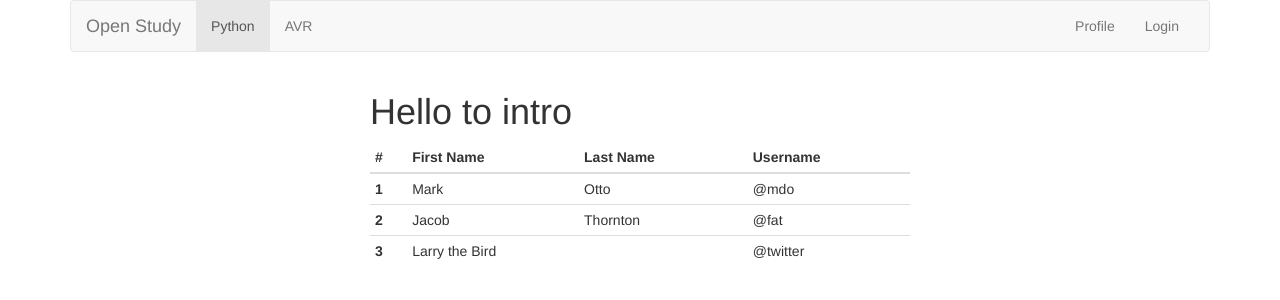
After one commit to saifulazad/myblog, a Python web app: template templates/topic.html in a window 1280 px wide. The commit adds this page. Shown: the top 300 px of the page. Run offline with Jinja, Linux system fonts and the light colour scheme; the template is opened without the code that fills it, so the values that code supplies are empty; some libraries are stand-ins or nearby versions.

Commit message:
dgdfgdfg

```diff
--- a/templates/base.html
+++ b/templates/base.html
@@ -4,53 +4,7 @@
 	<head>
 		<meta http-equiv="content-type" content="text/html; charset=UTF-8">
 		<meta charset="utf-8">
-		<title>Bootstrap 3 Template</title>
-<script>
-  // This is called with the results from from FB.getLoginStatus().
-
-
-  // This function is called when someone finishes with the Login
-  // Button.  See the onlogin handler attached to it in the sample
-  // code below.
-
-
-  window.fbAsyncInit = function() {
-  FB.init({
-    appId      : '697804370320179',
-    cookie     : true,  // enable cookies to allow the server to access
-                        // the session
-    xfbml      : true,  // parse social plugins on this page
-    version    : 'v2.4' // use version 2.2
-  });
-
-  // Now that we've initialized the JavaScript SDK, we call
-  // FB.getLoginStatus().  This function gets the state of the
-  // person visiting this page and can return one of three states to
-  // the callback you provide.  They can be:
-  //
-  // 1. Logged into your app ('connected')
-  // 2. Logged into Facebook, but not your app ('not_authorized')
-  // 3. Not logged into Facebook and can't tell if they are logged into
-  //    your app or not.
-  //
-  // These three cases are handled in the callback function.
-
-
-  };
-
-  // Load the SDK asynchronously
-  (function(d, s, id) {
-    var js, fjs = d.getElementsByTagName(s)[0];
-    if (d.getElementById(id)) return;
-    js = d.createElement(s); js.id = id;
-    js.src = "//connect.facebook.net/en_US/sdk.js";
-    fjs.parentNode.insertBefore(js, fjs);
-  }(document, 'script', 'facebook-jssdk'));
-
-  // Here we run a very simple test of the Graph API after login is
-  // successful.  See statusChangeCallback() for when this call is made.
-
-</script>
+		<title>{{ title }} | bloglover.pythonanywhere.com</title>
         <script src="https://ajax.googleapis.com/ajax/libs/jquery/1.11.3/jquery.min.js"></script>
 		<meta name="generator" content="Bootply" />
 		<meta name="viewport" content="width=device-width, initial-scale=1, maximum-scale=1">
@@ -59,11 +13,6 @@
         <link href="css/tanvir.css" rel="stylesheet">
         <link href="css/styles.css" rel="stylesheet">
 		<link rel="stylesheet" href="{{ url_for('static', filename='css/bootstrap.min.css') }}" />
-
-		<!--[if lt IE 9]>
-
-		<![endif]-->
-<!--		<link rel="stylesheet" href="http://maxcdn.bootstrapcdn.com/bootstrap/3.2.0/css/bootstrap.min.css"> -->
 		<script src="css/dropdown.js"></script>
 		<link href="css/styles.css" rel="stylesheet">
 	</head>
@@ -79,82 +28,23 @@
                         <span class="icon-bar"></span>
                         <span class="icon-bar"></span>
                      </button>
-      <a class="navbar-brand" href="#">Open Study</a>
+                    <a class="navbar-brand" href="/">Open Study</a>
                 </div>
-
-    <!-- Collect the nav links, forms, and other content for toggling -->
                     <div class="collapse navbar-collapse" id="bs-example-navbar-collapse-1">
                           <ul class="nav navbar-nav">
-        <li class="active"><a href="/questions">English <span class="sr-only">(current)</span></a></li>
-        <li><a href="/store">Physics</a></li>
-		<li><a href="#">Math</a></li>
-        <li class="dropdown">
-          <a href="#" class="dropdown-toggle" data-toggle="dropdown" role="button" aria-expanded="false">Dropdown <span class="caret"></span></a>
-          <ul class="dropdown-menu" role="menu">
-            <li><a href="#">Action</a></li>
-            <li><a href="#">Another action</a></li>
-            <li><a href="#">Something else here</a></li>
-            <li class="divider"></li>
-            <li><a href="#">Separated link</a></li>
-            <li class="divider"></li>
-            <li><a href="#">One more separated link</a></li>
+                            <li class="active"><a href="/python">Python <span class="sr-only"></span></a></li>
+                            <li><a href="/avr">AVR</a></li>
                           </ul>
+
+                          <ul class="nav navbar-nav navbar-right">
+                              <li><a href="/profile">Profile</a> </li>
+                              <li><a href="/login">Login</a></li>
                               </li>
                           </ul>
-{#      <form class="navbar-form navbar-left" role="search">#}
-{#        <div class="form-group">#}
-{#          <input type="text" class="form-control" placeholder="Search">#}
-{#        </div>#}
-{#        <button type="submit" class="btn btn-default">Submit</button>#}
-{#      </form>#}
-      <ul class="nav navbar-nav navbar-right">
-          <li><a href="/profile">Profile</a> </li>
-{#          <li><a href="/login">Login</a></li>#}
-          <li  ><a class="glyphicon glyphicon-user" aria-hidden="true" href="/upload"> {{user}}</a></li>
-
-{#        <li class="dropdown">#}
-{#          <a href="#" class="dropdown-toggle" data-toggle="dropdown" role="button" aria-expanded="false">Dropdown <span class="caret"></span></a>#}
-{#          <ul class="dropdown-menu" role="menu">#}
-{#            <li><a href="#">Action</a></li>#}
-{#            <li  ><a href="#">Another action</a></li>#}
-{#            <li><a href="#">Something else here</a></li>#}
-{#            <li class="divider"></li>#}
-{#            <li><a href="#">Separated link</a></li>#}
-{#          </ul>#}
-        </li>
-      </ul>
-    </div><!-- /.navbar-collapse -->
+                    </div>
+                </div>
             </nav>
-
-  </div><!-- /.container-fluid -->
-<a href="javascript:void(0)" onclick="share();" class="share-btn">Visit W3Schools
-					</a>
-
-
-<!-- !-->
-		<!-- !-->
-  <footer class="bs-docs-footer" role="contentinfo">
-  <div class="container">
-    <p>Designed and built with all the love in the world by <a href="https://twitter.com/mdo" target="_blank">@mdo</a> and <a href="https://twitter.com/fat" target="_blank">@fat</a>.</p>
-    <p>Maintained by the <a href="https://github.com/orgs/twbs/people">core team</a> with the help of <a href="https://github.com/twbs/bootstrap/graphs/contributors">our contributors</a>.</p>
-    <p>Code licensed under <a rel="license" href="https://github.com/twbs/bootstrap/blob/master/LICENSE" target="_blank">MIT</a>, documentation under <a rel="license" href="https://creativecommons.org/licenses/by/3.0/" target="_blank">CC BY 3.0</a>.</p>
+            {% block content %}{% endblock content %}
         </div>
-</footer>
-
-<script type="text/javascript">
-
-		var message = 'Vaal';
-
-		function share(){
-			FB.ui({
-			  method: 'feed',
-			  link: 'http://bloglover.pythonanywhere.com/',
-			  description: "OK",
-			  picture:'http://bloglover.pythonanywhere.com/static/sample.PNG'
-			}, function(response){
-
-			});
-		}
-	</script>
-
+    </body>
 </html>
--- /dev/null
+++ b/templates/topic.html
@@ -0,0 +1,73 @@
+{% extends "base.html" %}
+{% set title = 'Python' %}
+
+{% block content %}
+    <div class="col-md-3">
+   {# <div class="form-group">
+        <input type="checkbox" aria-label="Checkbox for following text input" name= {{  categories.select_liertal }} value={{ category[0] }}>
+
+        {{ category[1] }}
+    </div>#}
+
+
+        <div class="list-group">
+        {% for chapterName , URL in chapters %}
+
+          <a href={{ URL }} class="list-group-item">{{ chapterName }}</a>
+         {# <a href="#" class="list-group-item">Installations</a>
+          <a href="#" class="list-group-item">Hello World</a>
+          <a href="#" class="list-group-item">Flow control</a>#}
+         {% endfor %}
+        </div>
+    </div>
+    <div class="col-md-6">
+    <h1>Hello to intro</h1>
+    <table class="table table-condensed">
+      <thead>
+        <tr>
+          <th>#</th>
+          <th>First Name</th>
+          <th>Last Name</th>
+          <th>Username</th>
+        </tr>
+      </thead>
+      <tbody>
+        <tr>
+          <th scope="row">1</th>
+          <td>Mark</td>
+          <td>Otto</td>
+          <td>@mdo</td>
+        </tr>
+        <tr>
+          <th scope="row">2</th>
+          <td>Jacob</td>
+          <td>Thornton</td>
+          <td>@fat</td>
+        </tr>
+        <tr>
+          <th scope="row">3</th>
+          <td colspan="2">Larry the Bird</td>
+          <td>@twitter</td>
+        </tr>
+      </tbody>
+    </table>
+    </div>
+     <div class="col-md-3">
+   {# <div class="form-group">
+        <input type="checkbox" aria-label="Checkbox for following text input" name= {{  categories.select_liertal }} value={{ category[0] }}>
+
+        {{ category[1] }}
+    </div>#}
+
+
+        <div class="list-group">
+        {% for chapterName , URL in chapters %}
+
+          <a href={{ URL }} class="list-group-item">{{ chapterName }}</a>
+         {# <a href="#" class="list-group-item">Installations</a>
+          <a href="#" class="list-group-item">Hello World</a>
+          <a href="#" class="list-group-item">Flow control</a>#}
+         {% endfor %}
+        </div>
+    </div>
+{% endblock %}
```
Also changed, not shown: flask_app.py (+32 -1 lines), templates/home.html (added, +7 -0 lines), templates/ref_books.html (added, +80 -0 lines), static/dive_into_python.jpg (added), static/learing_py.jpeg (added). Lines whose indentation alone changed are shown as unchanged.
